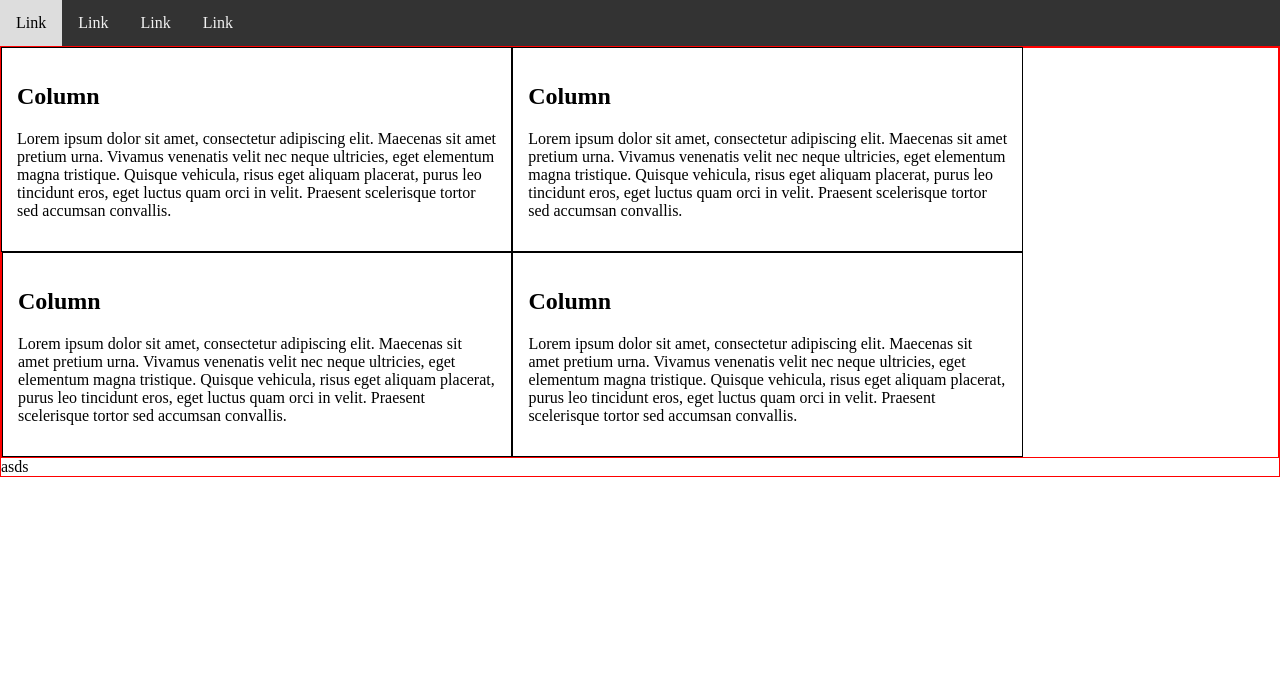
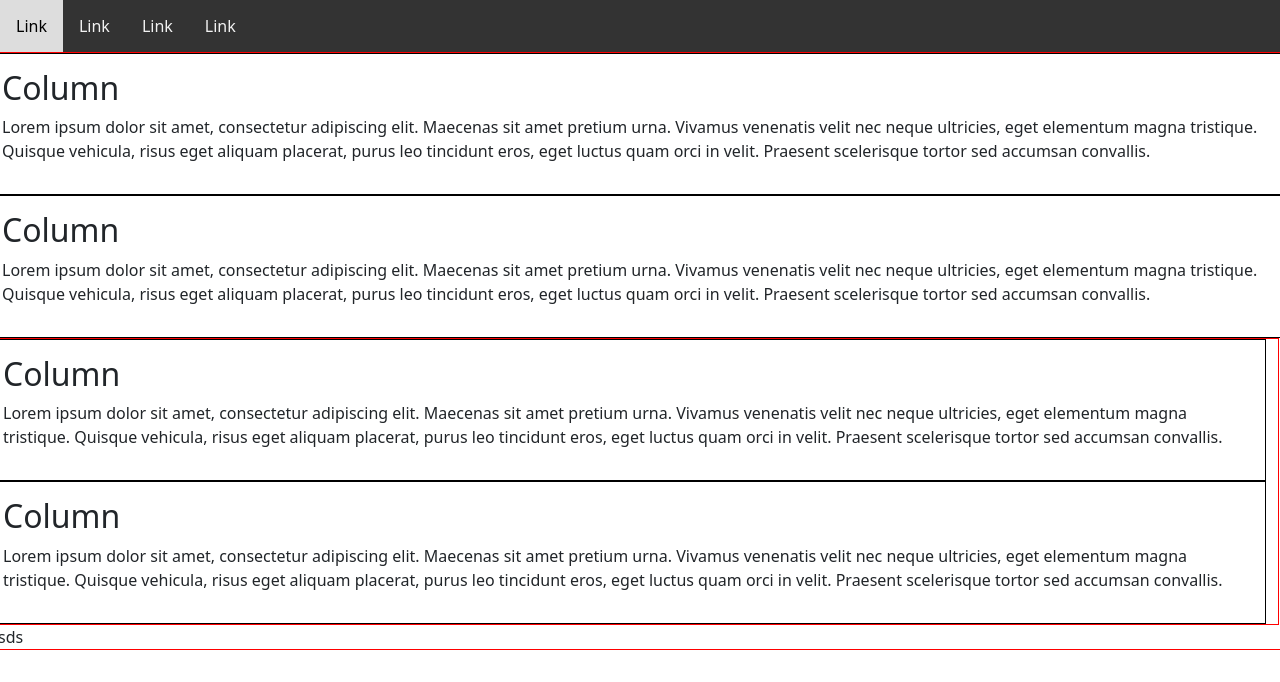
Before and after one commit to KatRoland/iktprojekt, a plain HTML site: page index.html in a window 1280 px wide. Drawn offline with nearby package versions, Linux system fonts and the light colour scheme.

Commit message:
bootstrap

```diff
--- a/index.html
+++ b/index.html
@@ -5,8 +5,14 @@
 <meta charset="utf-8">
 <meta name="viewport" content="width=device-width, initial-scale=1">
 <link rel="stylesheet" href="style.css">
+<link href="https://cdn.jsdelivr.net/npm/bootstrap@5.1.3/dist/css/bootstrap.min.css" rel="stylesheet" integrity="sha384-1BmE4kWBq78iYhFldvKuhfTAU6auU8tT94WrHftjDbrCEXSU1oBoqyl2QvZ6jIW3" crossorigin="anonymous">
 </head>
 <body>
+
+<!-- <div class="header">
+  <h1>Header</h1>a
+  <p>Resize the browser window to see the responsive effect.</p>
+</div> -->
 
 <div class="topnav">
   <a href="#">Link</a>
```
